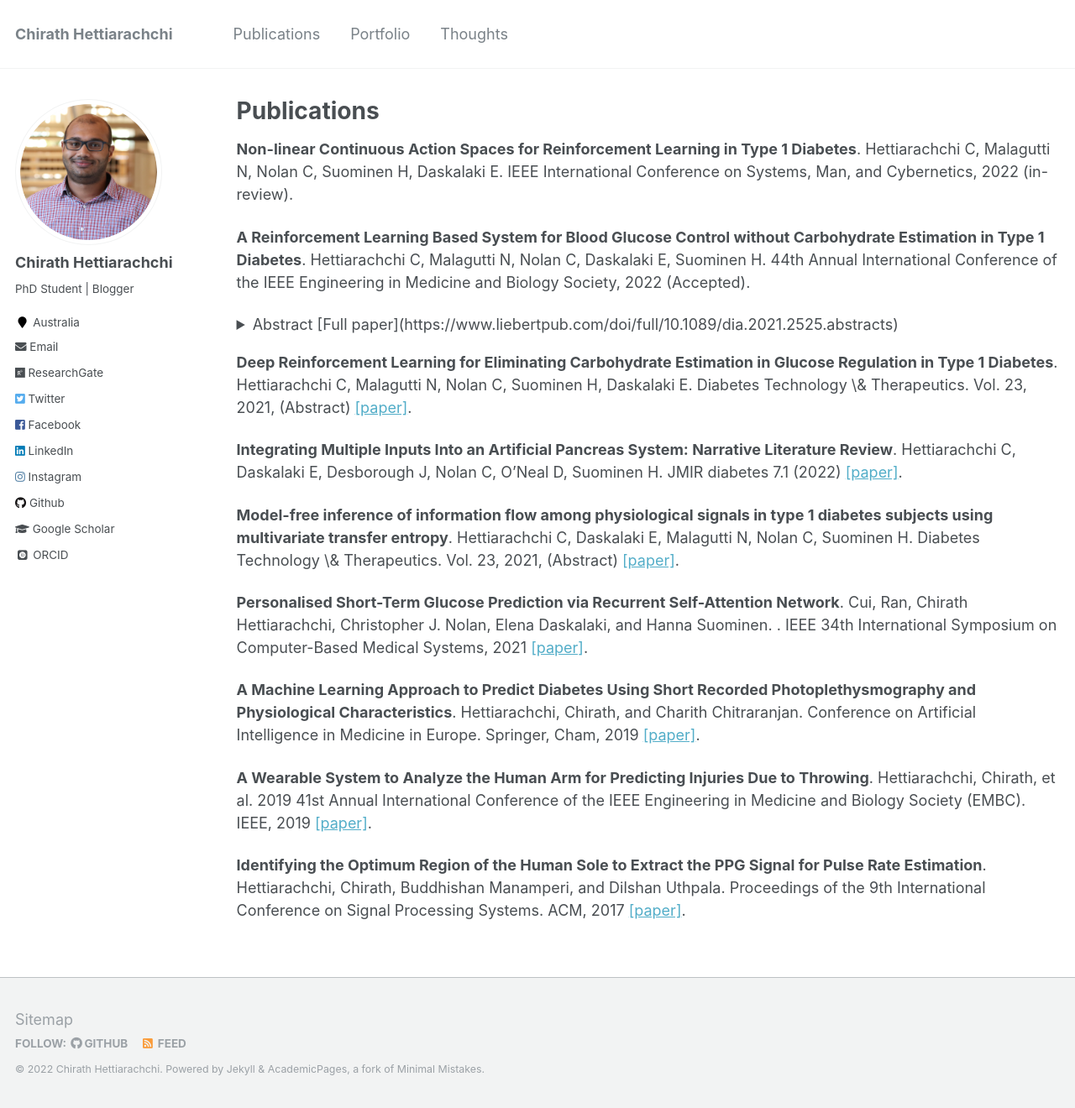
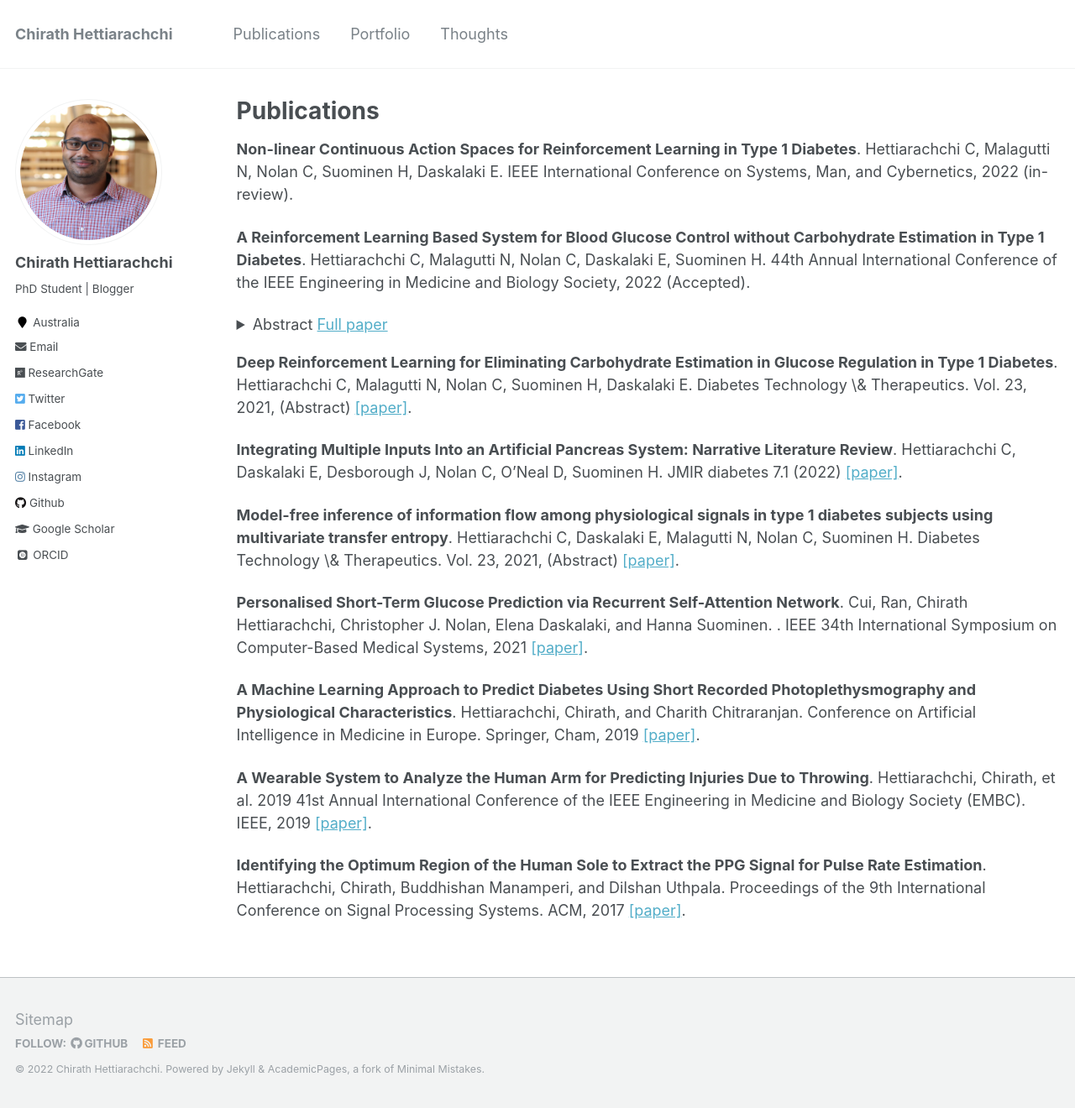
Before and after one commit to chirathyh/chirathyh.github.io, a Jekyll site: the page built from _pages/publications.md, in a window 1280 px wide and 1320 px high. Shown: the whole window at 84% size. Built offline with Jekyll 4.4.1, drawn with Linux system fonts in a browser that asks for light colours; some web fonts are replaced; some of the changed lines change nothing that is shown.

Commit message:
Update publications.md

```diff
--- a/_pages/publications.md
+++ b/_pages/publications.md
@@ -9,11 +9,7 @@ author_profile: true
 
 **A Reinforcement Learning Based System for Blood Glucose Control without Carbohydrate Estimation in Type 1 Diabetes**. Hettiarachchi C, Malagutti N, Nolan C, Daskalaki E, Suominen H. 44th Annual International Conference of the IEEE Engineering in Medicine and Biology Society, 2022 (Accepted).
 <details>
-  <summary>Abstract
-
-  [Full paper](https://www.liebertpub.com/doi/full/10.1089/dia.2021.2525.abstracts)
-
-  </summary>
+  <summary>Abstract <a href="https://www.liebertpub.com/doi/full/10.1089/dia.2021.2525.abstracts">Full paper</a></summary>
 
 > Type 1 Diabetes (T1D) is a chronic autoimmune disease, which requires the use of exogenous insulin for glucose regulation. In current hybrid closed-loop systems, meal entry is manual which adds cognitive burden to the persons living with T1D. In this study, we proposed a control system based on Proximal Policy Optimisation (PPO) that controls both basal and bolus insulin infusion and only requires meal announcement, thus eliminating the need for carbohydrate estimation. We evaluated the system on a challenging meal scenario, using an open-source simulator based on the UVA/Padova 2008 model and achieved a mean Time in Range value of 65\% for the adult subject cohort, while maintaining a moderate hypoglycemic and hyperglycemic risk profile. The approach shows promise and welcomes further research towards the translation to a real-life artificial~pancreas.
 
```
